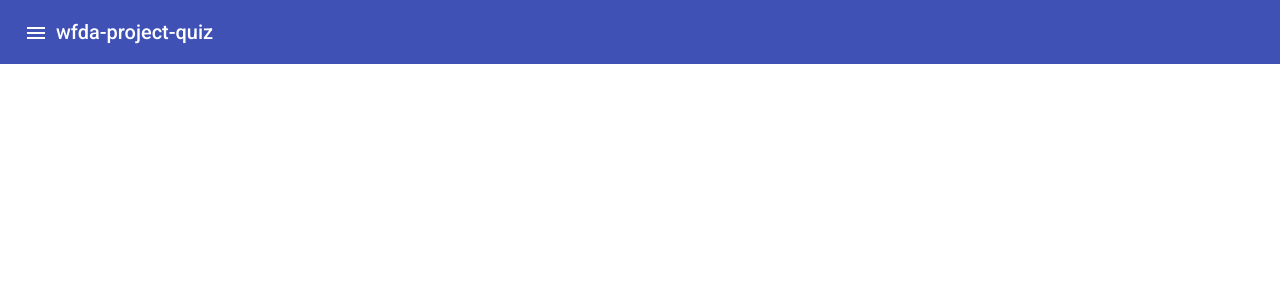
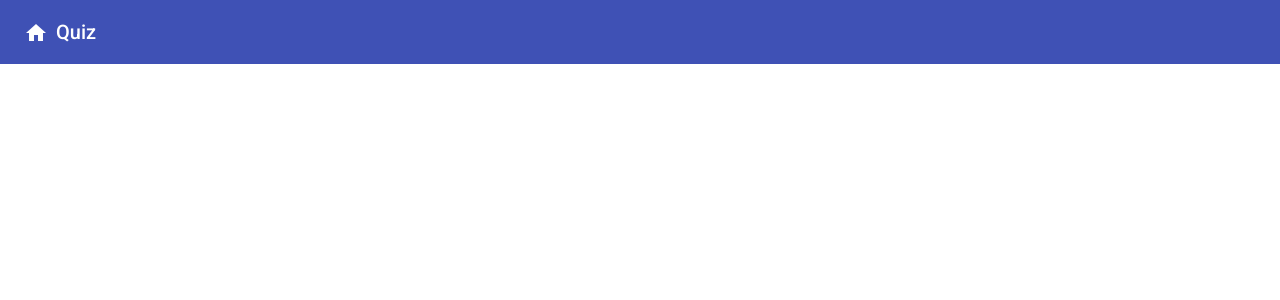
Before and after one commit to anhnbt-it/wfda-project-quiz, an Angular app: page /user in a window 1280 px wide. Shown: the top 300 px of the page. Built offline with nearby package versions, Linux system fonts and the light colour scheme.

Commit message:
Refactor name

```diff
--- a/src/app/app-routing.module.ts
+++ b/src/app/app-routing.module.ts
@@ -4,7 +4,7 @@ import { QuizDashboardComponent } from './views/layout/quiz-dashboard/quiz-dashb
 import { QuizFormComponent } from './views/layout/quiz-form/quiz-form.component';
 import { QuizTableComponent } from './views/layout/quiz-table/quiz-table.component';
 import { LoginComponent } from './views/login/login.component';
-import { Layout_loginComponent } from './views/layout_login.component';
+import { LayoutLoginComponent } from './views/layout-login.component';
 import { LayoutComponent } from './views/layout/layout.component';
 import { AssignmentsHistoryComponent } from './views/assignments-history/assignments-history.component';
 import { AssignmentsDetailComponent } from './views/assignments-detail/assignments-detail.component';
@@ -27,7 +27,7 @@ const routes: Routes = [
   },
   {
     path: 'user',
-    component: Layout_loginComponent,
+    component: LayoutLoginComponent,
     children: [
       {
         path: 'login',
--- a/src/app/app.module.ts
+++ b/src/app/app.module.ts
@@ -25,7 +25,7 @@ import { QuizDashboardComponent } from './views/layout/quiz-dashboard/quiz-dashb
 import { MatGridListModule } from '@angular/material/grid-list';
 import { MatMenuModule } from '@angular/material/menu';
 import { MatFormFieldModule } from '@angular/material/form-field';
-import { Layout_loginComponent } from './views/layout_login.component';
+import { LayoutLoginComponent } from './views/layout-login.component';
 import { LoginComponent } from './views/login/login.component';
 import { AssignmentsHistoryComponent } from './views/assignments-history/assignments-history.component';
 import { AssignmentsDetailComponent } from './views/assignments-detail/assignments-detail.component';
@@ -39,7 +39,7 @@ import { DetailGroupComponent } from './views/detail-group/detail-group.componen
     QuizTableComponent,
     QuizDashboardComponent,
     DetailGroupComponent,
-    Layout_loginComponent,
+    LayoutLoginComponent,
     LoginComponent,
     AssignmentsHistoryComponent,
     AssignmentsDetailComponent
--- /dev/null
+++ b/src/app/views/layout-login.component.html
@@ -0,0 +1,11 @@
+<mat-sidenav-container class="sidenav-container">
+  <mat-sidenav-content>
+    <mat-toolbar color="primary">
+      <a routerLink="/home" aria-label="Toggle sidenav" mat-icon-button>
+        <mat-icon aria-hidden="false" aria-label="Example home icon">home</mat-icon>
+      </a>
+      <span>Quiz</span>
+    </mat-toolbar>
+    <router-outlet></router-outlet>
+  </mat-sidenav-content>
+</mat-sidenav-container>
--- a/src/app/views/layout_login.component.html
+++ /dev/null
@@ -1,19 +0,0 @@
-<mat-sidenav-container class="sidenav-container">
-<!--  <mat-sidenav #drawer class="sidenav" fixedInViewport [attr.role]="(isHandset$ | async) ? 'dialog' : 'navigation'" [mode]="(isHandset$ | async) ? 'over' : 'side'" [opened]="(isHandset$ | async) === false">-->
-<!--    <mat-toolbar>Menu</mat-toolbar>-->
-<!--    <mat-nav-list>-->
-<!--      <a mat-list-item routerLink="/dashboard">Dashboard</a>-->
-<!--      <a mat-list-item routerLink="/form">Form</a>-->
-<!--      <a mat-list-item routerLink="/table">Table</a>-->
-<!--    </mat-nav-list>-->
-<!--  </mat-sidenav>-->
-  <mat-sidenav-content>
-    <mat-toolbar color="primary">
-      <button type="button" aria-label="Toggle sidenav" mat-icon-button>
-        <mat-icon aria-label="Side nav toggle icon">menu</mat-icon>
-      </button>
-      <span>wfda-project-quiz</span>
-    </mat-toolbar>
-    <router-outlet></router-outlet>
-  </mat-sidenav-content>
-</mat-sidenav-container>
```
Also changed, not shown: src/app/views/layout-login.component.ts (added, +11 -0 lines), src/app/views/layout_login.component.ts (deleted, +0 -11 lines), src/app/views/layout-login.component.css (added), src/app/views/layout_login.component.css (deleted).
